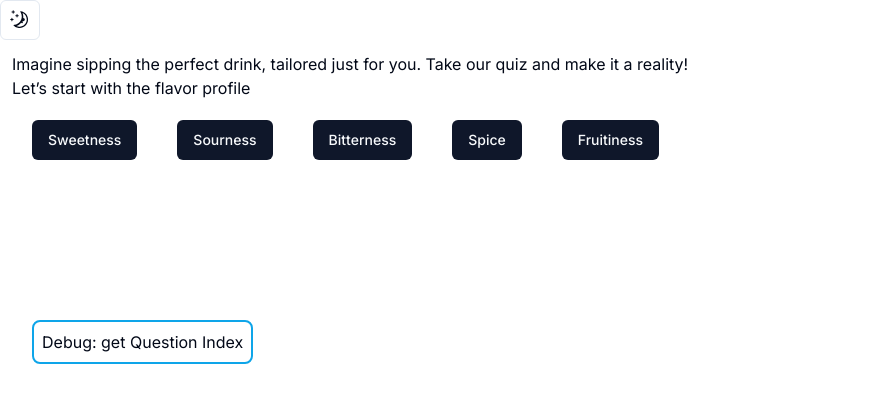
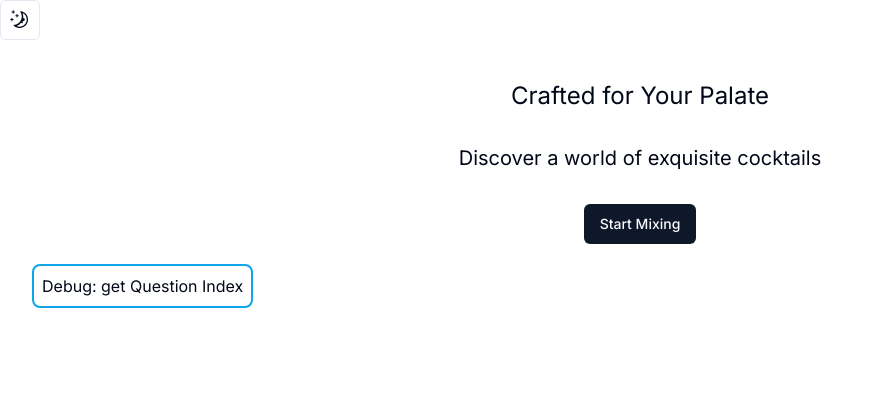
Before and after one commit to kingkwongsta/mixology, a Next.js app: page / in a window 1280 px wide. Shown: the top 402 px of the page, without its empty margins (0-884 px from the left). Built offline with nearby package versions, Linux system fonts and the light colour scheme.

Commit message:
remove new page of flavor to use state transition pages

```diff
--- a/src/app/components/Welcome.jsx
+++ b/src/app/components/Welcome.jsx
@@ -1,16 +1,16 @@
 import Link from "next/link";
 import { Button } from "@/components/ui/button";
+import userStore from "@/lib/userStore";
 
 export default function Welcome({ display }) {
+  const { setQuestionIndex } = userStore();
   return (
     <div>
       <div className="text-center space-y-8 mt-10">
         <h1 className="text-2xl">Crafted for Your Palate</h1>
         <h2 className="text-xl">Discover a world of exquisite cocktails</h2>
         <div className="my-[200px] mt-10">
-          <Link href="/flavor">
-            <Button onClick={display}>Start Mixing</Button>
-          </Link>
+          <Button onClick={() => setQuestionIndex(1)}>Start Mixing</Button>
         </div>
       </div>
     </div>
--- a/src/app/flavor/page.jsx
+++ /dev/null
@@ -1,100 +0,0 @@
-"use client";
-import { useState, useEffect, useMemo } from "react";
-import ButtonListDropdown from "./../components/ButtonListDropdown";
-import userStore from "@/lib/userStore";
-
-export default function FlavorChoice() {
-  const [randomNum, setrandomNum] = useState(0);
-  const [isHovered, setIsHovered] = useState(false);
-  const [selectedButton, setSelectedButton] = useState();
-  const { setUserFlavor } = userStore();
-
-  const introMessages = useMemo(
-    () => [
-      "Ready for a flavor adventure? Answer a few quick questions and we'll whip up a drink you'll love!",
-      "Forget bland beverages! Unmask your true cocktail personality with our fun and fiery quiz.",
-      "Can't decide on a cocktail? Let's unlock your taste buds with a personalized mixology journey!",
-      "Imagine sipping the perfect drink, tailored just for you. Take our quiz and make it a reality!",
-      "Ditch the guesswork, find your flavor bliss! Discover your signature cocktail in minutes.",
-      "Elevate your evenings with bespoke cocktails! Unleash your inner bartender with our taste profile quiz.",
-    ],
-    []
-  );
-
-  const flavorProfiles = [
-    {
-      profile: "Sweetness",
-      description:
-        "Do you prefer your cocktails sweet, tart, or balanced? Popular sweeteners include simple syrup, liqueurs, fruit juices, and flavored syrups.",
-    },
-    {
-      profile: "Sourness",
-      description:
-        "Citrus fruits, fresh herbs, and some liqueurs add a delightful tartness. Consider how much citrusy punch you want.",
-    },
-    {
-      profile: "Bitterness",
-      description:
-        "Bitters, aperitifs, and dark-colored spirits like whiskey can add a complex bitterness. Some enjoy it, while others prefer to avoid it.",
-    },
-    {
-      profile: "Spice",
-      description:
-        "Ginger, chili peppers, and spices like cinnamon or nutmeg can add a unique kick. Decide if you want a fiery cocktail or a smooth sip.",
-    },
-    {
-      profile: "Fruitiness",
-      description:
-        "Fresh fruits, fruit juices, and infused spirits can add vibrant fruit flavors. Consider your favorite fruits or whether you prefer a tropical or citrusy twist.",
-    },
-  ];
-
-  useEffect(() => {
-    const randomIndex = Math.floor(Math.random() * introMessages.length);
-    setrandomNum(randomIndex);
-  }, [introMessages]);
-
-  function renderFlavorProfiles() {
-    return (
-      <div className="button-container min-h-[200px]">
-        {flavorProfiles.map((flavor, index) => (
-          <button
-            key={index}
-            className={`flavor-button p-2 m-5 border-solid border-2 border-sky-500 rounded-lg ${
-              index === selectedButton && "bg-sky-500"
-            }`}
-            onMouseEnter={() => setIsHovered(flavor.description)}
-            onMouseLeave={() => setIsHovered(false)}
-            onClick={(e) => {
-              setUserFlavor(event.target.textContent);
-              setSelectedButton(index);
-            }}
-          >
-            {flavor.profile}
-          </button>
-        ))}
-        {isHovered && (
-          <div className="hover-description mx-5 my-2 max-w-[400px]">
-            {isHovered}
-          </div>
-        )}
-      </div>
-    );
-  }
-
-  return (
-    <div>
-      <h1>{introMessages[randomNum]}</h1>
-      <h1>Let&rsquo;s start with the flavor profile</h1>{" "}
-      <ButtonListDropdown
-        buttonContent={flavorProfiles}
-        selectedButton={selectedButton}
-        setSelectedButton={setSelectedButton}
-        isHovered={isHovered}
-        setIsHovered={setIsHovered}
-        onButtonClick={setUserFlavor}
-      />
-      {/* <div>{renderFlavorProfiles()}</div> */}
-    </div>
-  );
-}
--- a/src/lib/userStore.js
+++ b/src/lib/userStore.js
@@ -5,7 +5,7 @@ const userStore = create((set) => ({
   userLiquor: "",
   userMood: "",
   drinkRecipe: "",
-  questionIndex: 1,
+  questionIndex: 0,
   setUserFlavor: (flavor) => set((state) => ({ ...state, userFlavor: flavor })),
   setUserLiquor: (liquor) => set((state) => ({ ...state, userLiquor: liquor })),
   setUserMood: (mood) => set((state) => ({ ...state, userMood: mood })),
```
